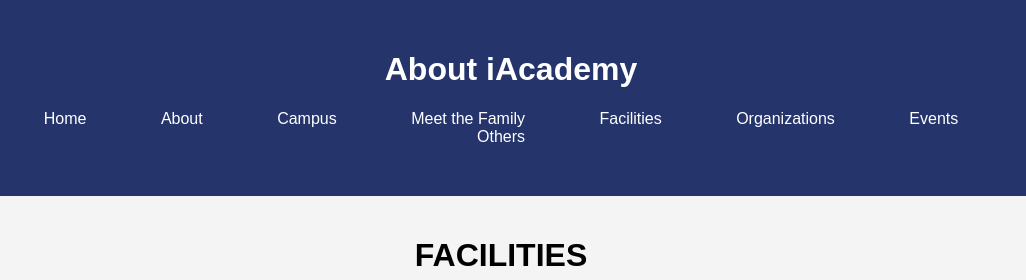
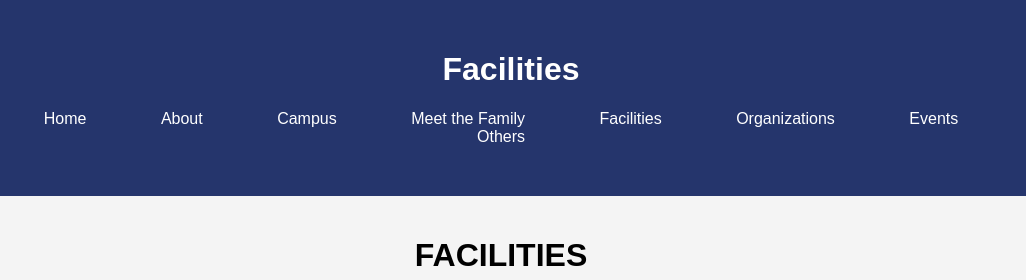
Before and after one commit to Scripteds/WebProgMidterms, a plain HTML site: page facilities.html in a window 1280 px wide. Shown: the top 280 px of the page, 254-1280 px from the left. Drawn offline with Linux system fonts and the light colour scheme.

Commit message:
Update facilities.html

```diff
--- a/facilities.html
+++ b/facilities.html
@@ -59,7 +59,7 @@
 <body>
     <header>
         <img src="img/iac-logo.png" alt="" class="logo">
-        <h1>About iAcademy</h1>
+        <h1>Facilities</h1>
         <nav>
             <a href="https://scripteds.github.io/WebProgMidterms/Home.html">Home</a>
             <a href="https://scripteds.github.io/WebProgMidterms/About.html">About</a>
```
